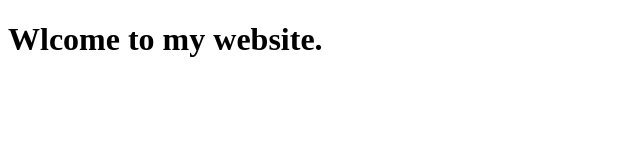
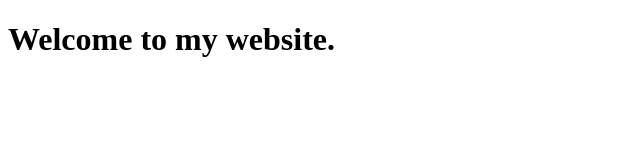
Before and after one commit to spoudel101/spoudel101.github.io, a plain HTML site: page index.html in a window 1280 px wide. Shown: the whole page, without its empty margins (0-640 px from the left). Drawn offline with Linux system fonts and the light colour scheme.

Commit message:
index.html

```diff
--- a/index.html
+++ b/index.html
@@ -7,6 +7,6 @@
 </head>
 
 <body>
-    <h1>Wlcome to my website.</h1>
+    <h1>Welcome to my website.</h1>
 </body>
 </html>
```
